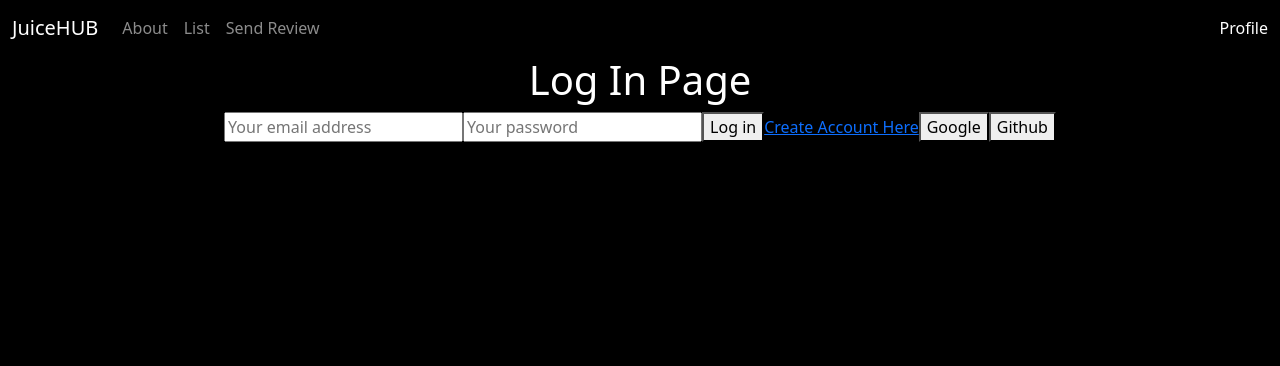
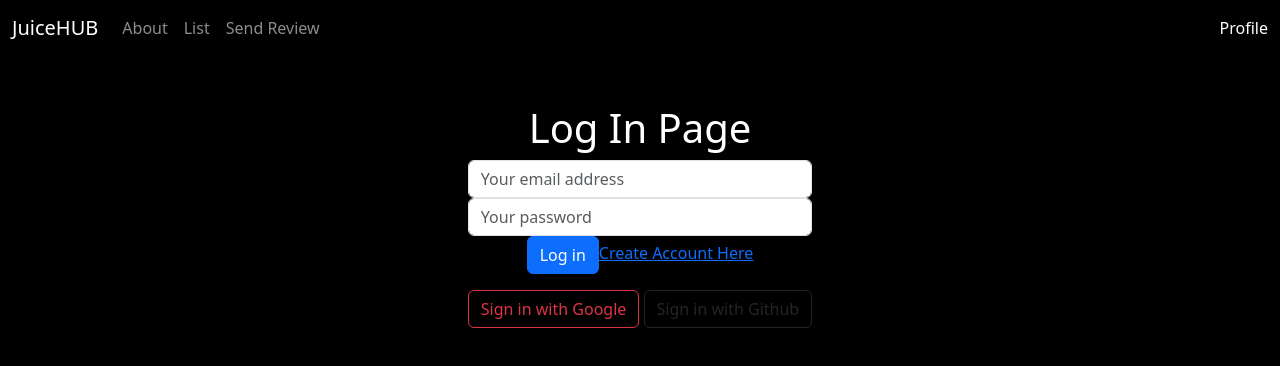
Before and after one commit to Saul999/JuiceHUB, a React (Vite) app in the folder frontend/: page /login in a window 1280 px wide. Shown: the top 366 px of the page. Built offline with nearby package versions, Linux system fonts and the light colour scheme.

Commit message:
designed login page

```diff
--- a/frontend/src/pages/LoginPage.tsx
+++ b/frontend/src/pages/LoginPage.tsx
@@ -7,7 +7,7 @@ import {
   GithubAuthProvider,
   signInWithPopup,
 } from "firebase/auth";
-// import useUser from "../hooks/useUser";
+import { Form, Button, Container, Row, Col, Alert } from "react-bootstrap";
 
 function LoginPage() {
   const [email, setEmail] = useState("");
@@ -17,6 +17,7 @@ function LoginPage() {
 
   const googleProvider = new GoogleAuthProvider();
   const auth = getAuth();
+
   const googleSignUp = () => {
     signInWithPopup(auth, googleProvider)
       .then((response) => {
@@ -40,37 +41,59 @@ function LoginPage() {
         console.log(err.code);
       });
   };
+
   const logIn = async () => {
     try {
       await signInWithEmailAndPassword(getAuth(), email, password);
       navigate("/");
     } catch (e) {
-      setError(error);
+      setError(error); // Fix: Use the error message from the caught error
     }
   };
 
   return (
-    <>
-      <div className="content-container">
+    <Container>
+      <Row className="justify-content-md-center mt-5">
+        <Col md="auto">
           <h1>Log In Page</h1>
-        {error && <p className="error">{error}</p>}
-        <input
+          {error && <Alert variant="danger">{error}</Alert>}
+          <Form>
+            <Form.Group controlId="formBasicEmail">
+              <Form.Control
+                type="email"
                 placeholder="Your email address"
                 value={email}
                 onChange={(e) => setEmail(e.target.value)}
-        ></input>
-        <input
+              />
+            </Form.Group>
+
+            <Form.Group controlId="formBasicPassword">
+              <Form.Control
                 type="password"
                 placeholder="Your password"
                 value={password}
                 onChange={(e) => setPassword(e.target.value)}
-        ></input>
-        <button onClick={logIn}>Log in</button>
-        <Link to="/create-account">Create Account Here</Link>
-        <button onClick={googleSignUp}>Google</button>
-        <button onClick={githubSignUp}>Github</button>
+              />
+            </Form.Group>
+
+            <Button variant="primary" onClick={logIn}>
+              Log in
+            </Button>
+            <Link to="/create-account" className="ml-2">
+              Create Account Here
+            </Link>
+          </Form>
+          <div className="mt-3">
+            <Button variant="outline-danger" onClick={googleSignUp}>
+              Sign in with Google
+            </Button>{" "}
+            <Button variant="outline-dark" onClick={githubSignUp}>
+              Sign in with Github
+            </Button>
           </div>
-    </>
+        </Col>
+      </Row>
+    </Container>
   );
 }
 
```
Lines whose indentation alone changed are shown as unchanged.
